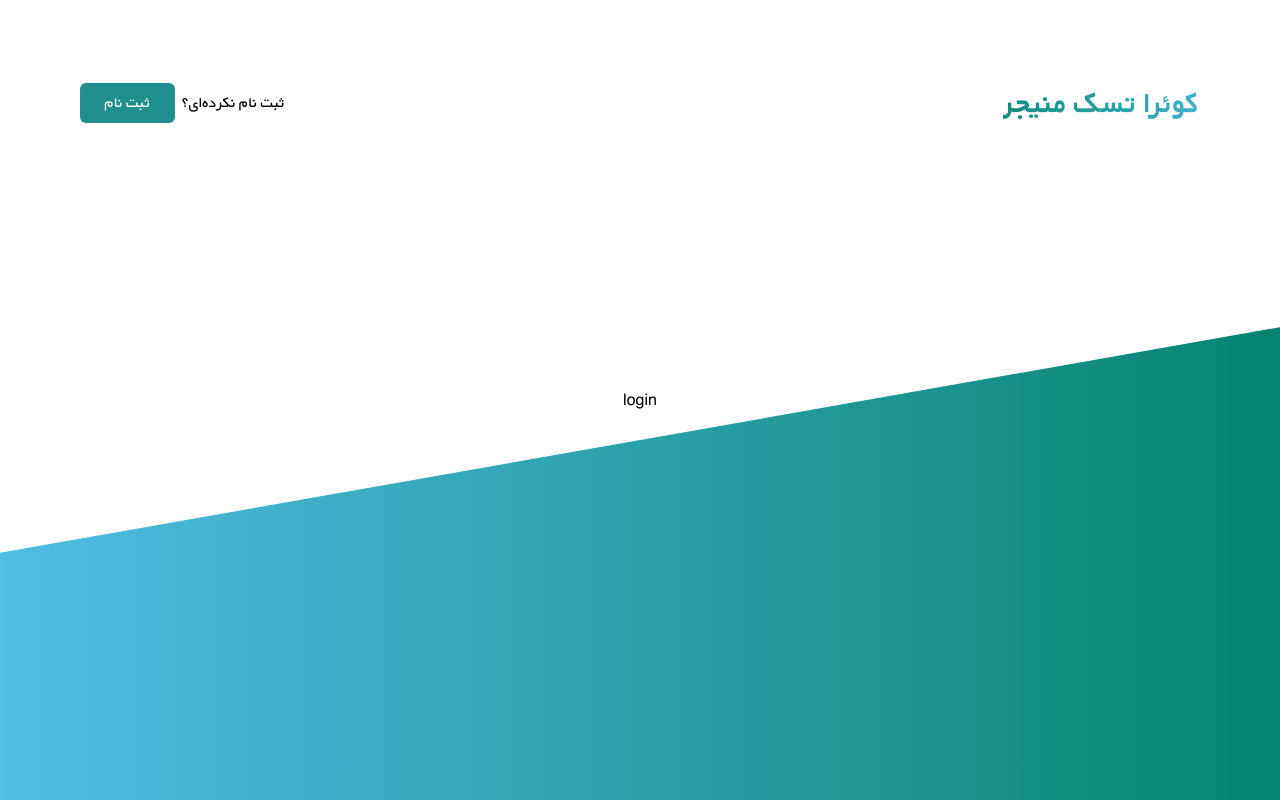
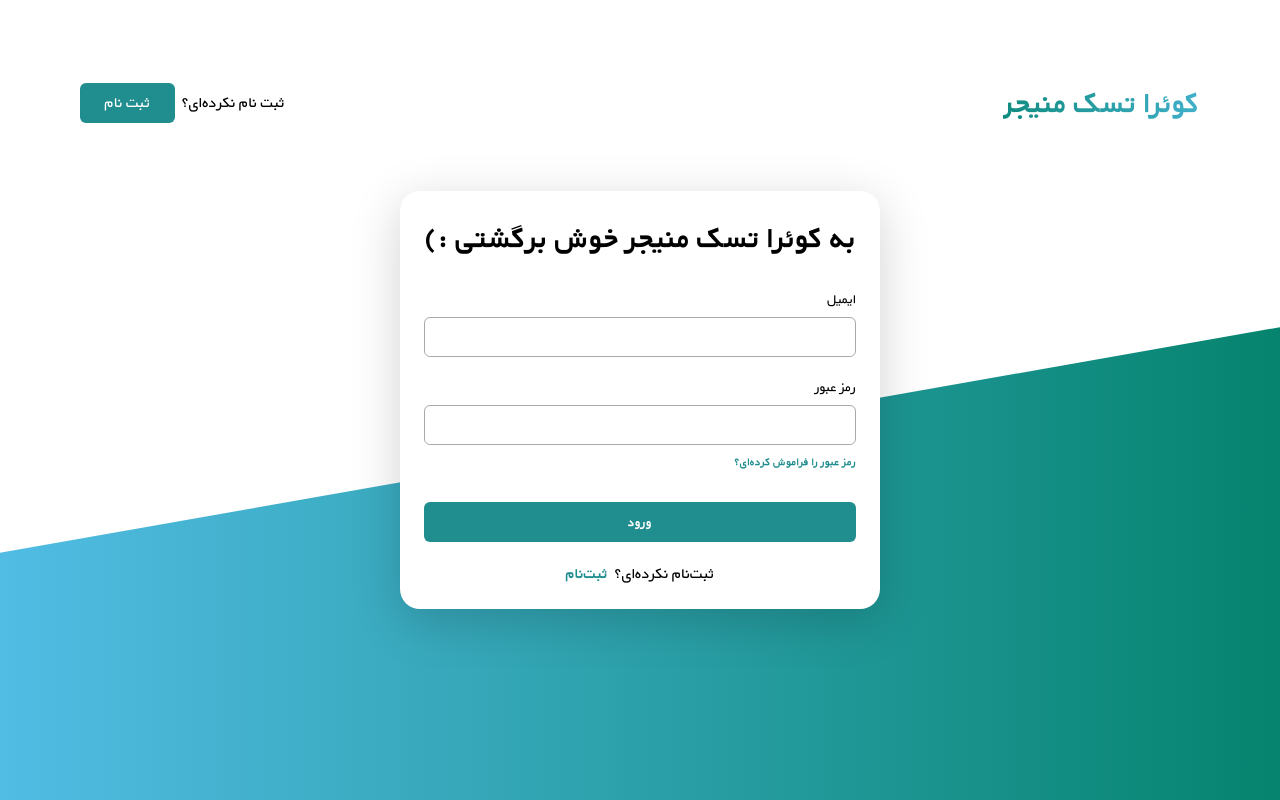
Before and after one commit to HeliaBigdeli/Taskban, a React (Create React App) app: page /login in a window 1280 px wide. Built offline with nearby package versions, Linux system fonts and the light colour scheme.

Commit message:
login component added

```diff
--- a/src/components/Authentication/Login/index.tsx
+++ b/src/components/Authentication/Login/index.tsx
@@ -1,11 +1,42 @@
 import AuthLayout from "../../Layouts/Auth";
+import styles from "./style.module.css";
 
 const Login = () => {
-    return (
-          <AuthLayout>
-                  login
-          </AuthLayout>
-    );
-}
+  return (
+    <AuthLayout>
+      <div className={styles.cardContainer}>
+        <h2 className={styles.cardHeading}>
+          {"(: به کوئرا تسک منیجر خوش برگشتی"}
+        </h2>
+        <section className={styles.inputContainer}>
+          <div className={styles.inputs}>
+            <div className={styles.inputFiled}>
+              <h4 className={styles.inputHeader}>ایمیل</h4>
+              <input className={styles.input} type="email" />
+            </div>
+            <div className={styles.inputFiled}>
+              <h4 className={styles.inputHeader}>رمز عبور</h4>
+              <input className={styles.input} type="password" />
+              <span className={styles.passwordReminder}>
+                رمز عبور را فراموش کرده‌ای؟
+              </span>
+            </div>
+          </div>
+          <div className={styles.buttons}>
+            <button className={styles.loginButton} type="submit">
+              <span className={styles.buttonText}>ورود</span>
+            </button>
+            <div className={styles.goRegister}>
+              <span className={styles.goRegisterText}>ثبت‌نام</span>
+              <span className={styles.goRegisterQuestion}>
+                ثبت‌نام نکرده‌ای؟
+              </span>
+            </div>
+          </div>
+        </section>
+      </div>
+    </AuthLayout>
+  );
+};
 
 export default Login;
--- /dev/null
+++ b/src/components/Authentication/Login/style.module.css
@@ -0,0 +1,111 @@
+.cardContainer {
+  display: inline-flex;
+  padding: 24px;
+  flex-direction: column;
+  align-items: center;
+  gap: 29px;
+  border-radius: 20px;
+  background: #fff;
+  box-shadow: 0px 12px 50px 0px rgba(0, 0, 0, 0.18);
+}
+.cardHeading {
+  color: #000;
+  text-align: right;
+  font-size: 32px;
+  font-style: normal;
+  font-weight: 900;
+  line-height: normal;
+}
+.inputContainer {
+  display: flex;
+  flex-direction: column;
+  align-items: center;
+  gap: 32px;
+  align-self: stretch;
+}
+.inputs {
+  display: flex;
+  flex-direction: column;
+  align-items: flex-end;
+  gap: 20px;
+  align-self: stretch;
+}
+.buttons {
+  display: flex;
+  flex-direction: column;
+  align-items: center;
+  gap: 20px;
+  align-self: stretch;
+}
+.inputFiled {
+  display: flex;
+  flex-direction: column;
+  align-items: flex-end;
+  gap: 8px;
+  align-self: stretch;
+}
+.inputHeader {
+  color: #000;
+  text-align: right;
+  font-size: 14px;
+  font-style: normal;
+  font-weight: 400;
+  line-height: normal;
+}
+.input {
+  height: 40px;
+  align-self: stretch;
+  border-radius: 6px;
+  border: 1px solid #aaa;
+  background: #fff;
+}
+.passwordReminder {
+  color: #208d8e;
+  text-align: right;
+  font-size: 12px;
+  font-style: normal;
+  font-weight: 900;
+  line-height: normal;
+}
+.loginButton {
+  display: flex;
+  height: 40px;
+  padding: 10px;
+  justify-content: center;
+  align-items: center;
+  gap: 10px;
+  align-self: stretch;
+  border-radius: 6px;
+  background: #208d8e;
+}
+.buttonText {
+  color: #fff;
+  text-align: right;
+  font-size: 14px;
+  font-style: normal;
+  font-weight: 700;
+  line-height: normal;
+}
+.goRegister {
+  display: flex;
+  justify-content: flex-end;
+  align-items: center;
+  gap: 7px;
+}
+.goRegisterQuestion {
+  color: #000;
+  text-align: right;
+  font-size: 16px;
+  font-style: normal;
+  font-weight: 400;
+  line-height: normal;
+}
+.goRegisterText {
+  color: #208d8e;
+  text-align: right;
+  font-size: 16px;
+  font-style: normal;
+  font-weight: 700;
+  line-height: normal;
+  cursor: pointer;
+}
```
